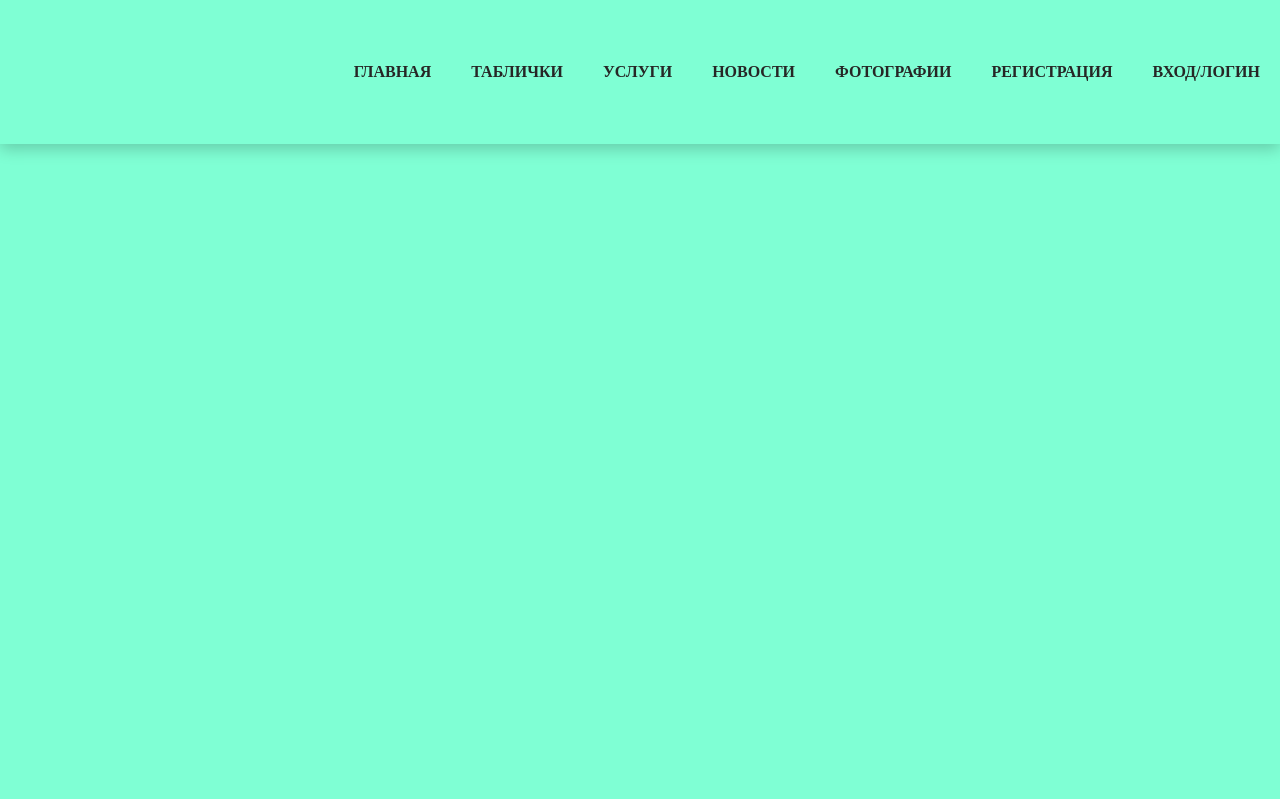
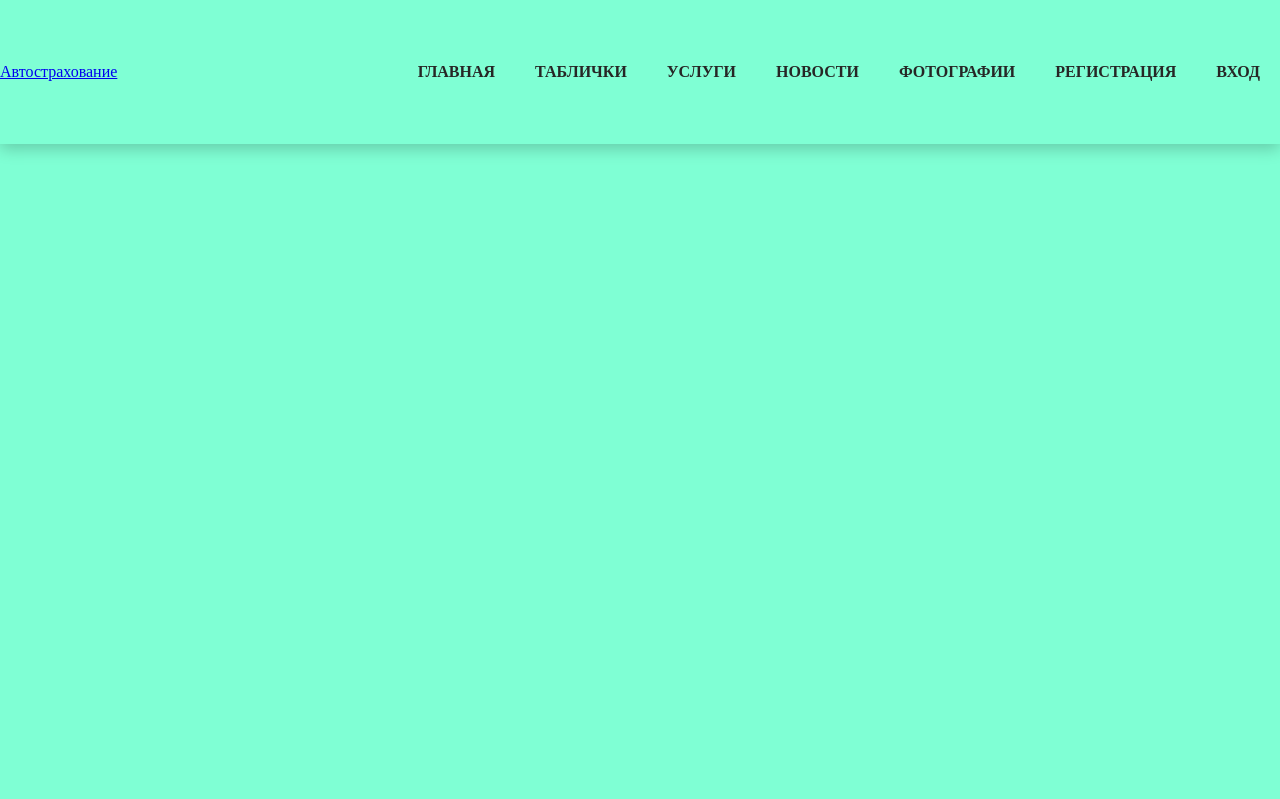
Before and after one commit to noanasn/avtostrahovanie, a PHP site: page / in a window 1280 px wide. Shown: the top 799 px of the page. Run offline with PHP 8.4, Linux system fonts and the light colour scheme.

Commit message:
Add files via upload

```diff
--- a/connect.php
+++ b/connect.php
@@ -1,4 +1,4 @@
 <?
-    $db = mysqli_connect("localhost", "root", "root", "avtostrahovanie");
+    $db = mysqli_connect("localhost", "root2", "12345", "avtostrahovanie");
     mysqli_query($db, "set names utf8");
 ?>
--- a/index.php
+++ b/index.php
@@ -10,7 +10,9 @@
 <body>
     <section>
         <header>
-                <div class="logo"></div>
+            <div class="logo">
+                <a href="/">Автострахование</a>
+            </div>
             <nav>
                 <ul>
                     <li><a href="#main">Главная</a></li>
@@ -19,7 +21,7 @@
                     <li><a href="#news">Новости</a></li>
                     <li><a href="#photos">Фотографии</a></li>
                     <li><a href="auto/reg.html">Регистрация</a></li>
-                        <li><a href="auto/auto.php">Вход/Логин</a></li>
+                    <li><a href="auto/auto.php">Вход</a></li>
                 </ul>
             </nav>
         </header>
```
Lines whose indentation alone changed are shown as unchanged.
